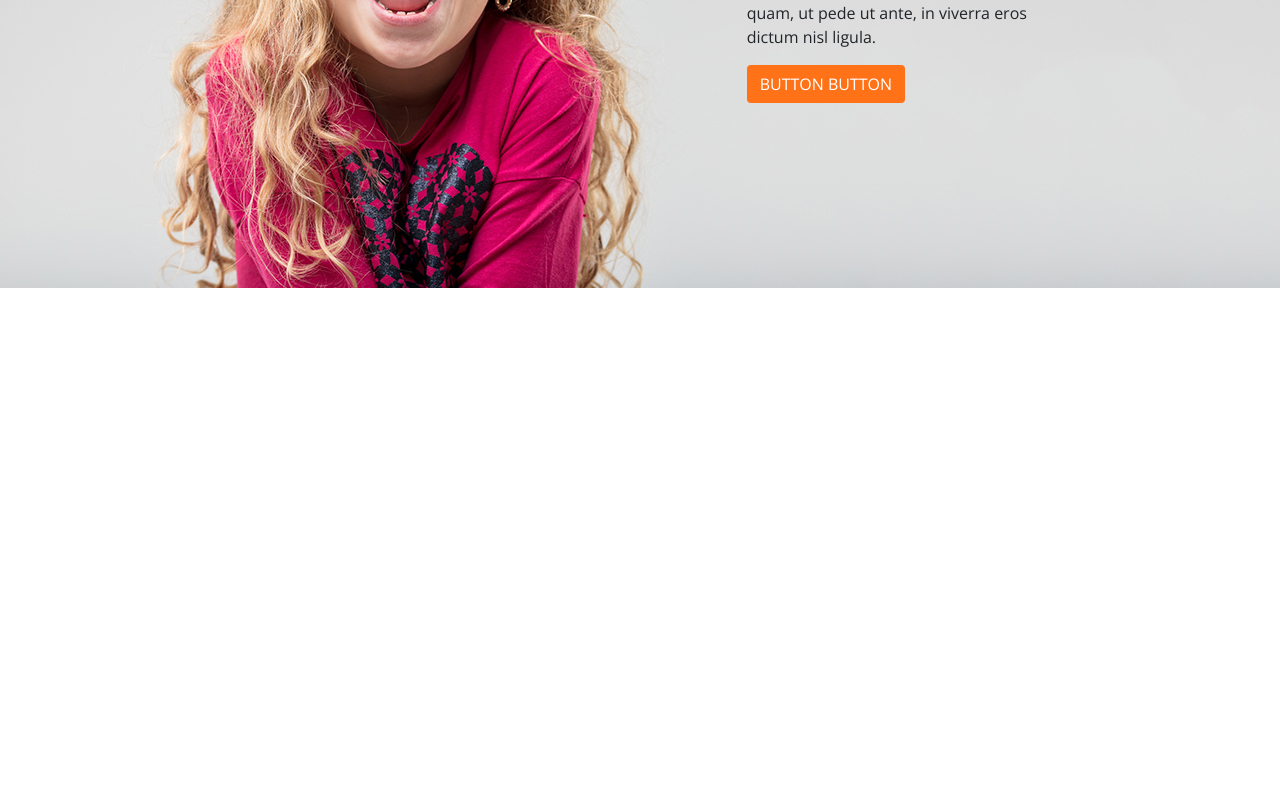
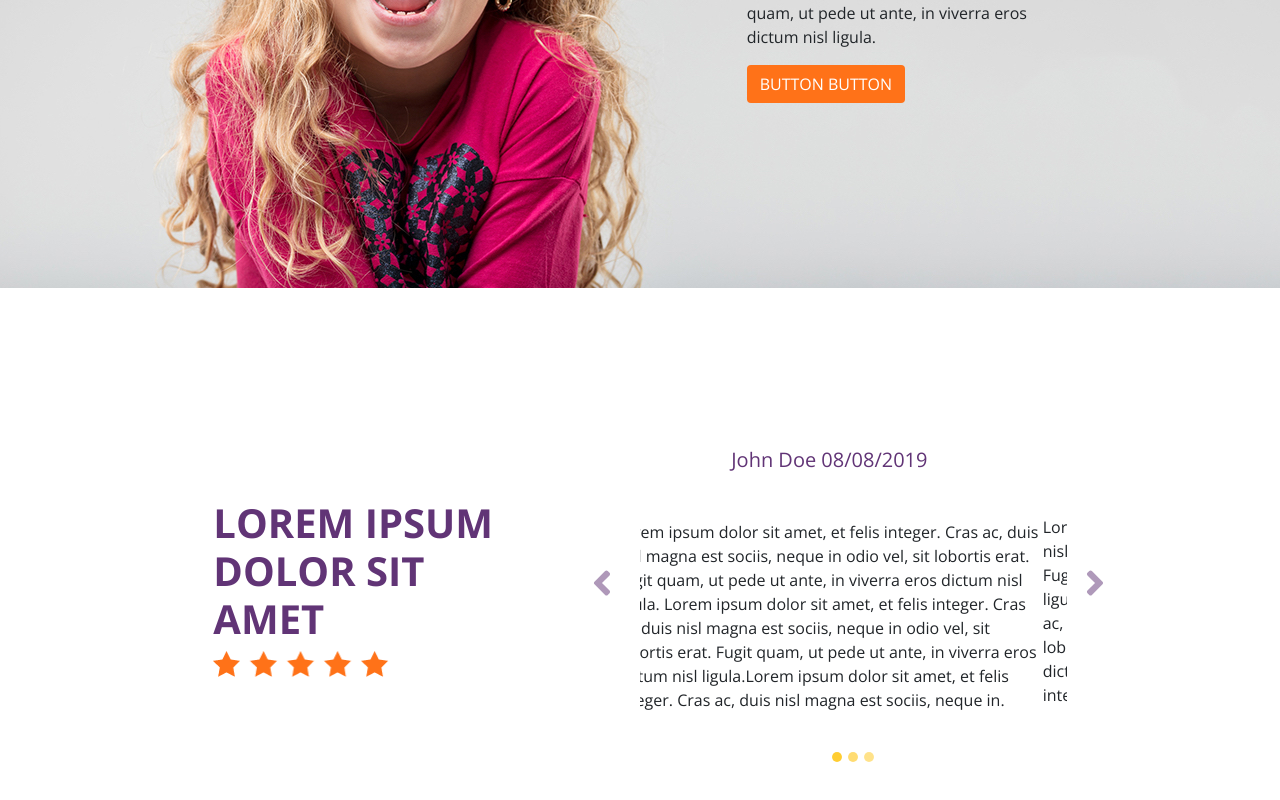
Before and after one commit to awstin17/rg-challenge, a Vue app: page / in a window 1280 px wide. Shown: the part 2441-3241 px from the top of the page. Before the commit the page ends 2729 px from the top, so only its background shows below. Built offline with nearby package versions, Linux system fonts and the light colour scheme; the HTML template or start-up script is replaced by a standard one.

Commit message:
done with fifth section

```diff
--- a/package.json
+++ b/package.json
@@ -10,6 +10,9 @@
     "test:unit": "vue-cli-service test:unit"
   },
   "dependencies": {
+    "@fortawesome/fontawesome-svg-core": "^1.2.19",
+    "@fortawesome/free-solid-svg-icons": "^5.9.0",
+    "@fortawesome/vue-fontawesome": "^0.1.6",
     "bootstrap": "^4.3.1",
     "core-js": "^2.6.5",
     "jquery": "^3.4.1",
--- a/src/App.vue
+++ b/src/App.vue
@@ -5,6 +5,7 @@
     <SecondSection />
     <ThirdSection />
     <FourthSection />
+    <FifthSection />
   </div>
 </template>
 
@@ -15,6 +16,7 @@ import FirstSection from "./components/First-Section.vue";
 import SecondSection from "./components/Second-Section.vue";
 import ThirdSection from "./components/Third-Section.vue";
 import FourthSection from "./components/Fourth-Section.vue";
+import FifthSection from "./components/Fifth-Section.vue";
 
 @Component({
   components: {
@@ -22,7 +24,8 @@ import FourthSection from "./components/Fourth-Section.vue";
     FirstSection,
     SecondSection,
     ThirdSection,
-    FourthSection
+    FourthSection,
+    FifthSection
   }
 })
 export default class App extends Vue {}
--- /dev/null
+++ b/src/components/Fifth-Section.vue
@@ -0,0 +1,91 @@
+<template>
+  <div class="container-fluid p-0">
+    <div class="row no-gutters align-items-center" style="height: 600px">
+      <div class="col-3 offset-2 d-flex flex-column justify-content-center">
+        <h1 class="font-weight-bold" style="color: #613476">LOREM IPSUM DOLOR SIT AMET</h1>
+        <img
+          src="../assets/stars.png"
+          style="height: auto; width: 100%; max-width: 176px; max-height: 26px"
+        />
+      </div>
+
+      <div class="col-4 offset-1">
+        <div id="carouselExampleControls" class="carousel slide" data-ride="carousel">
+          <ol class="carousel-indicators" style="bottom: -60px">
+            <li
+              style="background-color: #FFC718; width: 10px; height: 10px; border-radius: 50%"
+              data-target="#carouselExampleIndicators"
+              data-slide-to="0"
+              class="active"
+            >
+              <font-awesome-icon class="h1" icon="angle-left" />
+            </li>
+            <li
+              style="background-color: #FFC718; width: 10px; height: 10px; border-radius: 50%"
+              data-target="#carouselExampleIndicators"
+              data-slide-to="1"
+            ></li>
+            <li
+              style="background-color: #FFC718; width: 10px; height: 10px; border-radius: 50%"
+              data-target="#carouselExampleIndicators"
+              data-slide-to="2"
+            ></li>
+          </ol>
+          <div class="carousel-inner">
+            <div class="carousel-item active">
+              <h5 class="text-center mb-5" style="color: #613476">John Doe 08/08/2019</h5>
+              <p>Lorem ipsum dolor sit amet, et felis integer. Cras ac, duis nisl magna est sociis, neque in odio vel, sit lobortis erat. Fugit quam, ut pede ut ante, in viverra eros dictum nisl ligula. Lorem ipsum dolor sit amet, et felis integer. Cras ac, duis nisl magna est sociis, neque in odio vel, sit lobortis erat. Fugit quam, ut pede ut ante, in viverra eros dictum nisl ligula.Lorem ipsum dolor sit amet, et felis integer. Cras ac, duis nisl magna est sociis, neque in.</p>
+            </div>
+            <div class="carousel-item">
+              <h6 class="text-center mb-5" style="color: #613476">John Doe 08/08/2019</h6>
+              <p>Lorem ipsum dolor sit amet, et felis integer. Cras ac, duis nisl magna est sociis, neque in odio vel, sit lobortis erat. Fugit quam, ut pede ut ante, in viverra eros dictum nisl ligula. Lorem ipsum dolor sit amet, et felis integer. Cras ac, duis nisl magna est sociis, neque in odio vel, sit lobortis erat. Fugit quam, ut pede ut ante, in viverra eros dictum nisl ligula.Lorem ipsum dolor sit amet, et felis integer. Cras ac, duis nisl magna est sociis, neque in.</p>
+            </div>
+            <div class="carousel-item">
+              <h6 class="text-center mb-5" style="color: #613476">John Doe 08/08/2019</h6>
+              <p>Lorem ipsum dolor sit amet, et felis integer. Cras ac, duis nisl magna est sociis, neque in odio vel, sit lobortis erat. Fugit quam, ut pede ut ante, in viverra eros dictum nisl ligula. Lorem ipsum dolor sit amet, et felis integer. Cras ac, duis nisl magna est sociis, neque in odio vel, sit lobortis erat. Fugit quam, ut pede ut ante, in viverra eros dictum nisl ligula.Lorem ipsum dolor sit amet, et felis integer. Cras ac, duis nisl magna est sociis, neque in.</p>
+            </div>
+          </div>
+          <a
+            class="carousel-control-prev style="
+            mr-5
+            href="#carouselExampleControls"
+            role="button"
+            data-slide="prev"
+            style="left: -70px"
+          >
+            <span class style="color: #613476" aria-hidden="true">
+              <font-awesome-icon class="h1" icon="angle-left" />
+            </span>
+            <span class="sr-only">Previous</span>
+          </a>
+
+          <a
+            class="carousel-control-next"
+            href="#carouselExampleControls"
+            role="button"
+            data-slide="next"
+            style="right: -60px"
+          >
+            <span class style="color: #613476" aria-hidden="true">
+              <font-awesome-icon class="h1" icon="angle-right" />
+            </span>
+            <span class="sr-only">Next</span>
+          </a>
+        </div>
+      </div>
+    </div>
+  </div>
+</template>
+
+<script lang="ts">
+import { Component, Prop, Vue } from "vue-property-decorator";
+
+@Component
+export default class FifthSection extends Vue {
+  @Prop() private msg!: string;
+}
+</script>
+
+<!-- Add "scoped" attribute to limit CSS to this component only -->
+<style scoped lang="scss">
+</style>
--- a/src/main.ts
+++ b/src/main.ts
@@ -3,6 +3,17 @@ import App from "./App.vue"
 import "./registerServiceWorker"
 import "bootstrap"
 import "bootstrap/dist/css/bootstrap.min.css"
+import { library } from "@fortawesome/fontawesome-svg-core"
+import {
+  faUserSecret,
+  faAngleLeft,
+  faAngleRight
+} from "@fortawesome/free-solid-svg-icons"
+import { FontAwesomeIcon } from "@fortawesome/vue-fontawesome"
+
+library.add(faUserSecret, faAngleLeft, faAngleRight)
+
+Vue.component("font-awesome-icon", FontAwesomeIcon)
 
 Vue.config.productionTip = false
 
```
Also changed, not shown: src/assets/stars.png (added), 1 other file (tests, documents, lock files or other folders).
